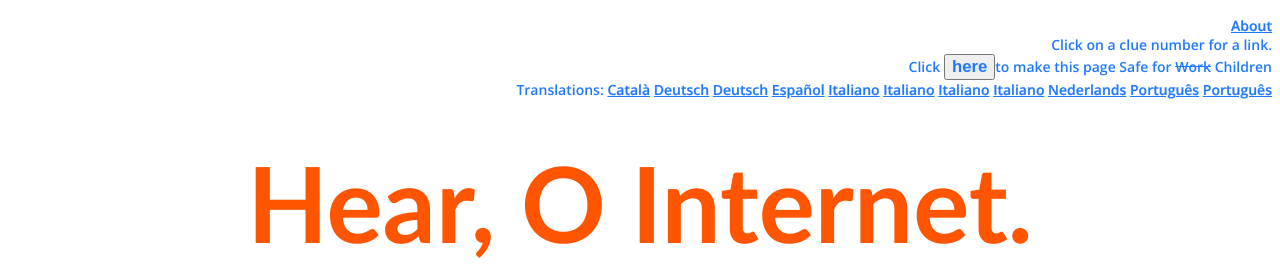
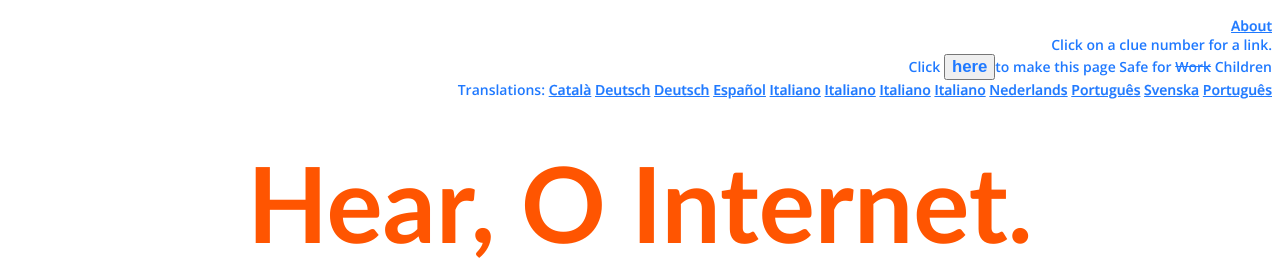
Before and after one commit to dweinberger/newclues, a Jekyll site: the page built from newclues.html, in a window 1280 px wide and 900 px high, scrolled down 522 px. Shown: the part 180-454 px from the top of the window. Built offline with Jekyll 4.4.1, drawn with Linux system fonts in a browser that asks for light colours; nearby versions of some CDN libraries.

Commit message:
Swedish added to translations
Thanks, Per Axbom

```diff
--- a/_data/translations.yml
+++ b/_data/translations.yml
@@ -28,5 +28,8 @@
 - language: Português
   url: "http://startup101.com.br/marketing-e-vendas/pistas-manifesto-cluetrain"
 
+- language: Svenska
+  url:  http://axbom.se/cluetrain-nya"
+
 - language: Português
   url: "https://medium.com/@prenass/as-novas-dicas-a2500e868428"
```
